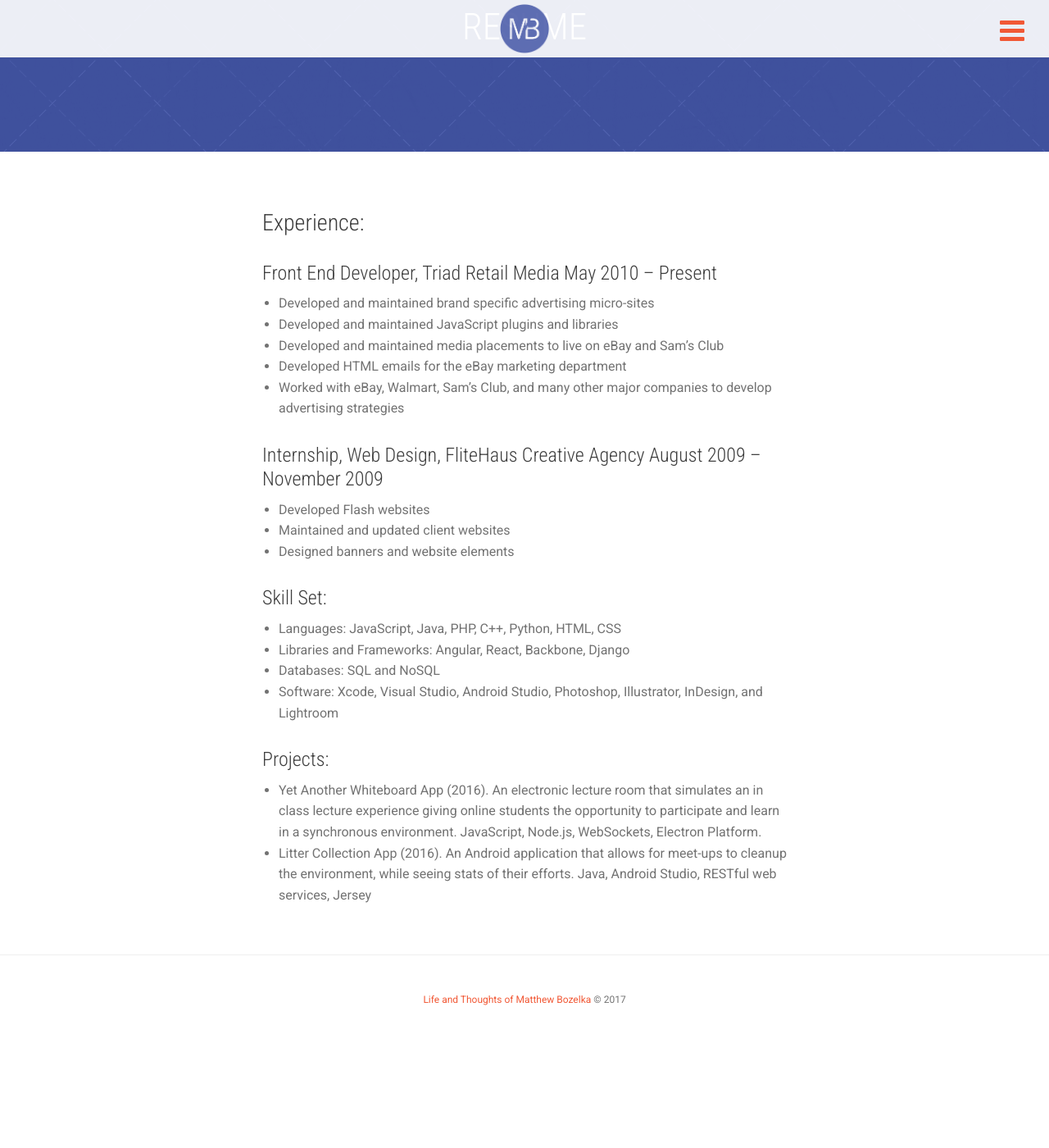
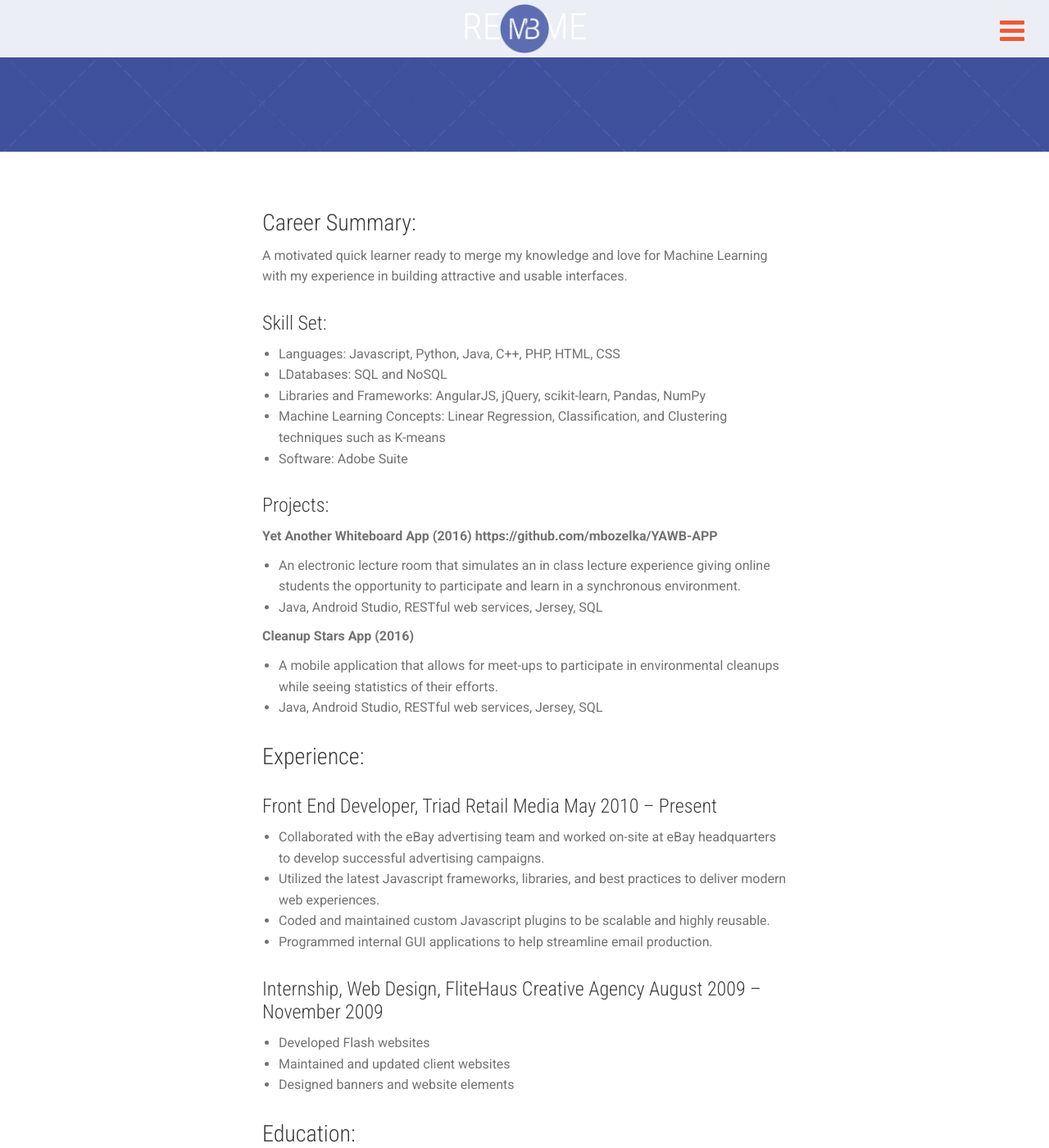
Before and after one commit to mbozelka/mbozelka.github.io, a Jekyll site: the page built from resume.md, in a window 1280 px wide and 1400 px high, scrolled down 264 px. Shown: the whole window at 82% size. Built offline with Jekyll 4.4.1, drawn with Linux system fonts in a browser that asks for light colours; nearby versions of some CDN libraries; before the commit the page ends 1539 px from its top, so only the background shows below that; some of the changed text lies outside the part shown.

```diff
--- a/_config.yml
+++ b/_config.yml
@@ -23,7 +23,7 @@
 github_username:  mbozelka
 disqus:
   shortname: mattbozelka
-
+google_analytics: UA-90616389-1
 paginate: 5
 paginate_path: "/blog/page:num/"
 
--- a/_includes/navigation.html
+++ b/_includes/navigation.html
@@ -14,7 +14,7 @@
     </div>
 
     <div class="subscribe">
-        <a class="cta-btn btn-subscribe" href="">Subscribe</a>
+        <a class="cta-btn btn-subscribe" href="{{ site.github.url }}/feed.xml">Subscribe</a>
     <div>
 </nav>
 <div class="nav-cover"></div>
--- a/_sass/minima/_base.scss
+++ b/_sass/minima/_base.scss
@@ -172,6 +172,10 @@
     font-weight:bold;
 }
 
+em{
+    font-style: italic;
+}
+
 .site-wrapper{
     float: left;
     width:100%;
--- a/resume.md
+++ b/resume.md
@@ -4,26 +4,43 @@
 permalink: /resume/
 ---
 
+#### Career Summary:
+
+A motivated quick learner ready to merge my knowledge and love for Machine Learning with my experience in building attractive and usable interfaces.
+
+###### Skill Set:
+- Languages: Javascript, Python, Java, C++, PHP, HTML, CSS
+- LDatabases: SQL and NoSQL
+- Libraries and Frameworks: AngularJS, jQuery, scikit-learn, Pandas, NumPy
+- Machine Learning Concepts: Linear Regression, Classification, and Clustering techniques such as K-means
+- Software: Adobe Suite
+
+###### Projects:
+
+__Yet Another Whiteboard App (2016)  https://github.com/mbozelka/YAWB-APP__
+- An electronic lecture room that simulates an in class lecture experience giving online students the opportunity to participate and learn in a synchronous environment.
+- Java, Android Studio, RESTful web services, Jersey, SQL
+
+__Cleanup Stars App (2016)__
+- A mobile application that allows for meet-ups to participate in environmental cleanups while seeing statistics of their efforts.
+- Java, Android Studio, RESTful web services, Jersey, SQL
+
 #### Experience:
 
 ###### Front End Developer, Triad Retail Media May 2010 – Present
-- Developed and maintained brand specific advertising micro-sites
-- Developed and maintained JavaScript plugins and libraries
-- Developed and maintained media placements to live on eBay and Sam’s Club
-- Developed HTML emails for the eBay marketing department
-- Worked with eBay, Walmart, Sam’s Club, and many other major companies to develop advertising strategies
+- Collaborated with the eBay advertising team and worked on-site at eBay headquarters to develop successful advertising campaigns.
+- Utilized the latest Javascript frameworks, libraries, and best practices to deliver modern web experiences.
+- Coded and maintained custom Javascript plugins to be scalable and highly reusable.
+- Programmed internal GUI applications to help streamline email production.
 
 ###### Internship, Web Design, FliteHaus Creative Agency August 2009 – November 2009
 - Developed Flash websites
 - Maintained and updated client websites
 - Designed banners and website elements
 
-###### Skill Set:
-- Languages: JavaScript, Java, PHP, C++, Python, HTML, CSS
-- Libraries and Frameworks: Angular, React, Backbone, Django
-- Databases: SQL and NoSQL
-- Software: Xcode, Visual Studio, Android Studio, Photoshop, Illustrator, InDesign, and Lightroom
+#### Education:
+__California State University - Monterey Bay | Seaside, California | 2016__<br/>
+*Bachelor of Science in Computer Science and Information Technology*
 
-###### Projects:
-- Yet Another Whiteboard App (2016). An electronic lecture room that simulates an in class lecture experience giving online students the opportunity to participate and learn in a synchronous environment. JavaScript, Node.js, WebSockets, Electron Platform.
-- Litter Collection App (2016). An Android application that allows for meet-ups to cleanup the environment, while seeing stats of their efforts. Java, Android Studio, RESTful web services, Jersey
+- Graduated Cum Laude
+- Awarded “Best Design”, and “People’s Choice” Capstone Award
```
